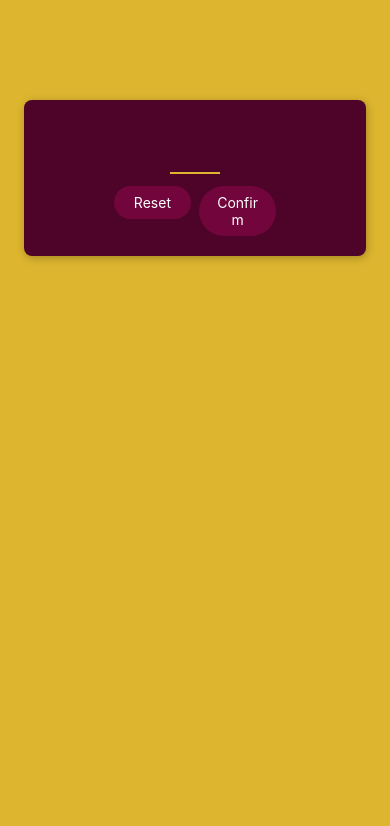
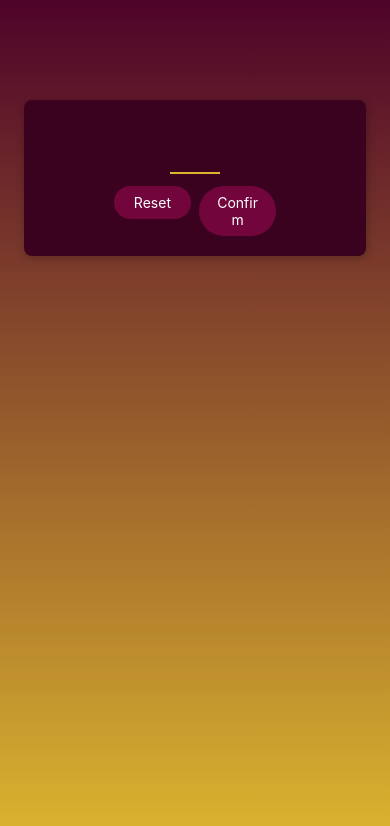
Before and after one commit to carlitoSwaaay/RNCourse-Number-Guessing-Game, a React Native app: screen / in a window 390 px wide. Shown: the top 826 px of the page. Built offline with nearby package versions, Linux system fonts and the light colour scheme.

Commit message:
added gradient background
Added expo-linear-gradient, check docs. added color to gradient and updated text input color

```diff
--- a/App.js
+++ b/App.js
@@ -1,14 +1,15 @@
 
 import { View } from 'react-native';
 import { StyleSheet } from 'react-native';
+import { LinearGradient } from 'expo-linear-gradient';
 
 import StartGameScreen from './screens/StartGameScreen';
 
 export default function App() {
   return (
-    <View style={styles.rootScreen}>
+    <LinearGradient colors={['#4e0329', '#ddb52f']} style={styles.rootScreen}>
     <StartGameScreen />
-    </View>
+    </LinearGradient>
   );
 }
 
--- a/package.json
+++ b/package.json
@@ -12,7 +12,8 @@
     "expo": "~47.0.12",
     "expo-status-bar": "~1.4.2",
     "react": "18.1.0",
-    "react-native": "0.70.5"
+    "react-native": "0.70.5",
+    "expo-linear-gradient": "~12.0.1"
   },
   "devDependencies": {
     "@babel/core": "^7.12.9"
--- a/screens/StartGameScreen.js
+++ b/screens/StartGameScreen.js
@@ -34,7 +34,7 @@
     marginHorizontal: 24,
     padding: 16,
     borderRadius: 8,
-    backgroundColor: '#4e0329',
+    backgroundColor: '#3b021f',
     elevation: 12,
     shadowColor: 'black',
     shadowOffset: { width: 1, height: 2 },
```
Also changed, not shown: 1 other file (tests, documents, lock files or other folders).
